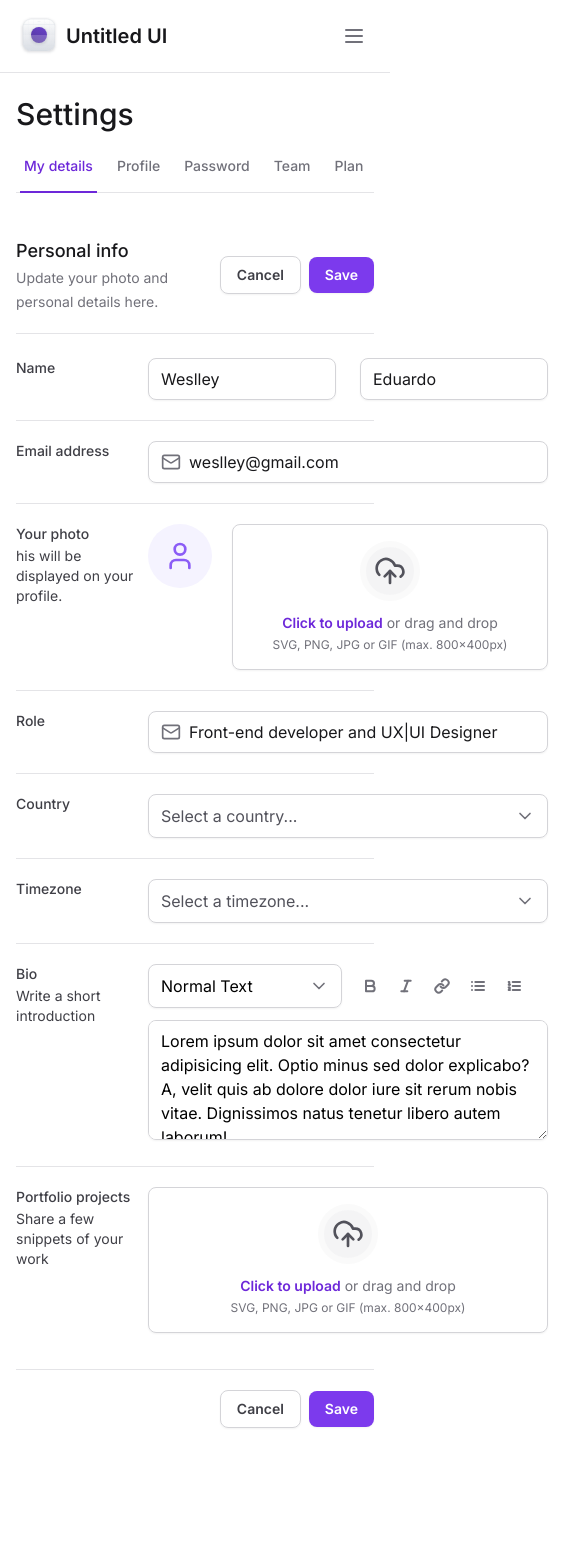
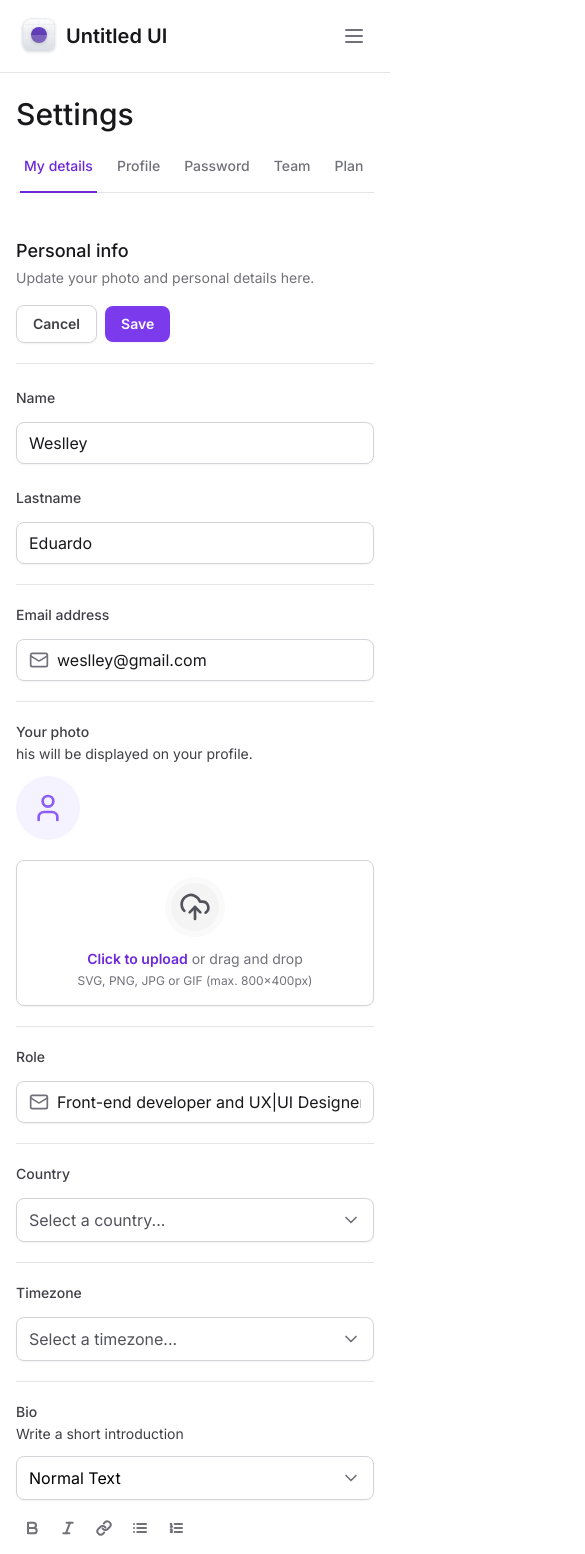
Before and after one commit to Wesed/ignite-tailwind, a Next.js app: page / in a window 390 px wide. Shown: the top 1554 px of the page, 585 px wide, since content can reach past the window. Before the commit the page ends 1476 px from the top, so only its background shows below. Built offline with nearby package versions, Linux system fonts and the light colour scheme.

Commit message:
finalizando responsividade mobile

```diff
--- a/src/app/page.tsx
+++ b/src/app/page.tsx
@@ -9,7 +9,7 @@
 
       <SettingsTabs />
 
-      <div className="mt-6 flex items-center justify-between border-b border-zinc-200 py-5">
+      <div className="mt-6 flex flex-col justify-between gap-4 border-b border-zinc-200 py-5 lg:flex-row lg:items-center">
         <div className="space-y-1">
           <h2 className="text-lg font-medium text-zinc-900">Personal info</h2>
           <span className="text-sm text-zinc-500">
--- a/src/components/Form/FileInput/FileList.tsx
+++ b/src/components/Form/FileInput/FileList.tsx
@@ -16,7 +16,7 @@
             key="file.name"
             name={file.name}
             size={file.size}
-            state="error"
+            state="complete"
           />
         )
       })}
--- a/src/components/Form/Form.tsx
+++ b/src/components/Form/Form.tsx
@@ -20,19 +20,22 @@
       {...props}
     >
       {/* Name */}
-      <div className="grid grid-cols-form gap-3">
+      <div className="flex flex-col gap-3 lg:grid lg:grid-cols-form">
         <Label id="firstName" textLabel="Name" />
-        <div className="grid grid-cols-2 gap-6">
+        <div className="flex flex-col gap-6 lg:grid lg:grid-cols-2">
           <Input.Root>
             <Input.Control id="firstName" defaultValue="Weslley" />
           </Input.Root>
-          <Input.Root>
-            <Input.Control id="lastName" defaultValue="Eduardo" />
-          </Input.Root>
+          <div className="flex flex-col gap-3 lg:block">
+            <Label id="lastName" textLabel="Lastname" className="lg:sr-only" />
+            <Input.Root>
+              <Input.Control id="lastName" defaultValue="Eduardo" />
+            </Input.Root>
+          </div>
         </div>
       </div>
       {/* Email */}
-      <div className="grid grid-cols-form gap-3 pt-5">
+      <div className="flex flex-col gap-3 pt-5 lg:grid lg:grid-cols-form">
         <Label id="email" textLabel="Email address" />
         <Input.Root>
           <Input.Prefix>
@@ -46,19 +49,19 @@
         </Input.Root>
       </div>
       {/* Your photo */}
-      <div className="grid grid-cols-form gap-3 pt-5">
+      <div className="flex flex-col gap-3 pt-5 lg:grid lg:grid-cols-form">
         <Label
           textLabel="Your photo"
           textSpan="his will be displayed on your profile."
         />
-        <FileInput.Root className="flex items-start gap-5">
+        <FileInput.Root className="flex flex-col gap-5 lg:flex-row lg:items-start">
           <FileInput.ImagePreview />
           <FileInput.Trigger />
           <FileInput.Control />
         </FileInput.Root>
       </div>
       {/* Role */}
-      <div className="grid grid-cols-form gap-3 pt-5">
+      <div className="flex flex-col gap-3 pt-5 lg:grid lg:grid-cols-form">
         <Label id="role" textLabel="Role" />
         <Input.Root>
           <Input.Prefix>
@@ -72,7 +75,7 @@
         </Input.Root>
       </div>
       {/* Country */}
-      <div className="grid grid-cols-form gap-3 pt-5">
+      <div className="flex flex-col gap-3 pt-5 lg:grid lg:grid-cols-form">
         <Label id="country" textLabel="Country" />
         <Select placeholder="Select a country...">
           <SelectItem value="br" text="Brazil" />
@@ -84,7 +87,7 @@
         </Select>
       </div>
       {/* Timezone */}
-      <div className="grid grid-cols-form gap-3 pt-5">
+      <div className="flex flex-col gap-3 pt-5 lg:grid lg:grid-cols-form">
         <Label id="timezone" textLabel="Timezone" />
         <Select placeholder="Select a timezone...">
           <SelectItem value="utc8" text="Pacific Standard Time (UTC-08:00)" />
@@ -92,7 +95,7 @@
         </Select>
       </div>
       {/* Bio */}
-      <div className="grid grid-cols-form gap-3 pt-5">
+      <div className="flex flex-col gap-3 pt-5 lg:grid lg:grid-cols-form">
         <Label
           id="email"
           textLabel="Bio"
@@ -100,7 +103,7 @@
         />
 
         <div className="space-y-3">
-          <div className="grid grid-cols-2 gap-3">
+          <div className="flex flex-col gap-3 lg:grid lg:grid-cols-2">
             <Select defaultValue="normal">
               <SelectItem value="normal" text="Normal Text" />
               <SelectItem value="md" text="Markdown" />
@@ -136,7 +139,7 @@
         </div>
       </div>
       {/* Portfolio projects */}
-      <div className="grid grid-cols-form gap-3 pt-5">
+      <div className="flex flex-col gap-3 pt-5 lg:grid lg:grid-cols-form">
         <Label
           textLabel="Portfolio projects"
           textSpan="Share a few snippets of your work"
--- a/src/components/Form/Label.tsx
+++ b/src/components/Form/Label.tsx
@@ -4,13 +4,20 @@
   id?: string
   textLabel: string
   textSpan?: string
+  className?: string
 }
 
-export function Label({ id, textLabel, textSpan, ...props }: LabelProps) {
+export function Label({
+  id,
+  textLabel,
+  textSpan,
+  className = '',
+  ...props
+}: LabelProps) {
   return (
     <label
       htmlFor={id}
-      className="text-sm font-medium text-zinc-700"
+      className={'text-sm font-medium text-zinc-700 ' + className}
       {...props}
     >
       {textLabel}
```
